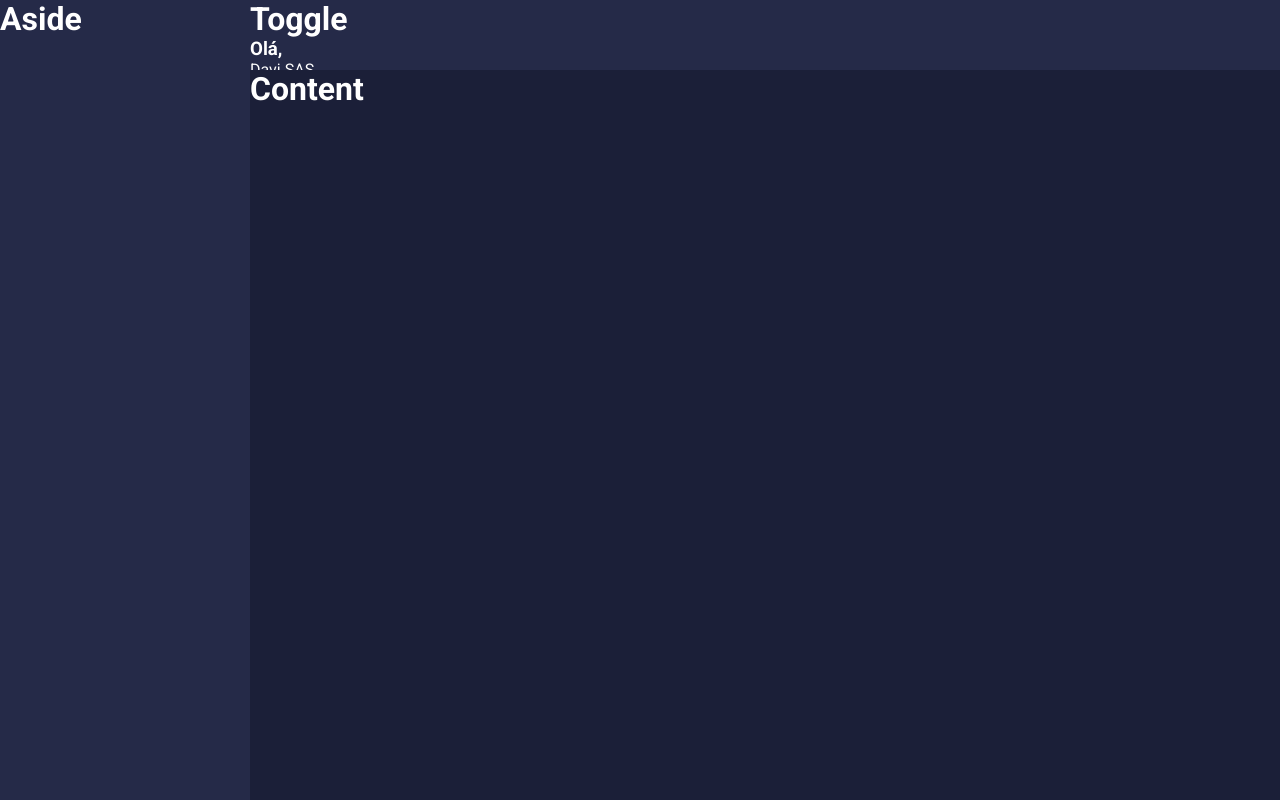
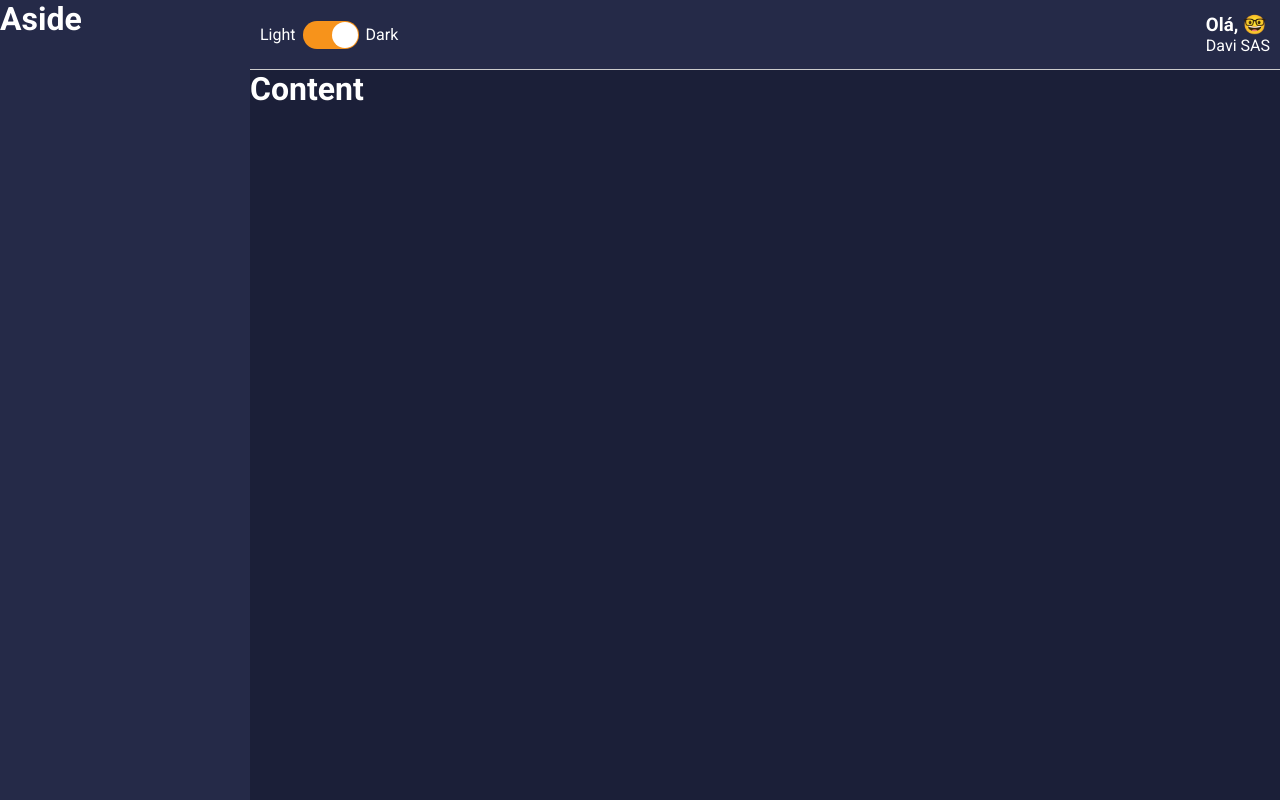
Before and after one commit to ivad8080/minha-carteira2, a React (Create React App) app: page / in a window 1280 px wide. Built offline with nearby package versions, Linux system fonts and the light colour scheme.

Commit message:
Minor Updates

```diff
--- a/package.json
+++ b/package.json
@@ -13,6 +13,7 @@
     "react": "^17.0.2",
     "react-dom": "^17.0.2",
     "react-scripts": "4.0.3",
+    "react-switch": "^6.0.0",
     "styled-components": "^5.2.1",
     "typescript": "^4.1.2",
     "web-vitals": "^1.0.1"
--- a/src/components/MainHeader/index.tsx
+++ b/src/components/MainHeader/index.tsx
@@ -1,4 +1,8 @@
-import React from 'react';
+import React, {useMemo} from 'react';
+
+import Toggle from '../Toggle';
+
+import emojis from '../../utils/emojis';
 
 import {
         Container,
@@ -8,11 +12,17 @@
 } from './styles';
 
 const MainHeader: React.FC = () => {
+
+    const emoji = useMemo(() => {
+        const indice = Math.floor(Math.random() * emojis.length);
+        return emojis[indice];
+    },[]);
+
     return (
         <Container>
-            <h1>Toggle</h1>
+            <Toggle />
             <Profile>
-                <Welcome>Olá,</Welcome>
+                <Welcome>Olá, {emoji}</Welcome>
                 <UserName>Davi SAS</UserName>
             </Profile>
         </Container>
--- a/src/components/MainHeader/styles.ts
+++ b/src/components/MainHeader/styles.ts
@@ -2,11 +2,17 @@
 
 export const Container = styled.div`
     grid-area: MH;
-    color: ${props => props.theme.colors.white};
     background-color: ${props => props.theme.colors.secondary};
+    display: flex;
+    justify-content: space-between;
+    align-items: center;
+    padding: 0 10px;
+    border-bottom: 1px solid ${props => props.theme.colors.gray};
 `;
 
-export const Profile = styled.div``;
+export const Profile = styled.div`
+    color: ${props => props.theme.colors.white};
+`;
 
 export const Welcome = styled.h3``;
 
--- /dev/null
+++ b/src/components/Toggle/index.tsx
@@ -0,0 +1,25 @@
+import React from 'react';
+
+import {
+    Container,
+    ToggleLabel,
+    ToggleSelector
+} from './styles';
+
+const Toggle: React.FC = () => {
+
+    return (
+        <Container>
+            <ToggleLabel>Light</ToggleLabel>
+            <ToggleSelector
+                uncheckedIcon={false}
+                checkedIcon={false}
+                onChange={() => console.log('mudou')}
+                checked
+            />
+            <ToggleLabel>Dark</ToggleLabel>
+        </Container>
+    )
+}
+
+export default Toggle;
--- /dev/null
+++ b/src/components/Toggle/styles.ts
@@ -0,0 +1,19 @@
+import styled from 'styled-components';
+import Switch, { ReactSwitchProps } from 'react-switch';
+
+export const Container = styled.div`
+    display: flex;
+    align-items: center;
+`;
+
+export const ToggleLabel = styled.span`
+    color: ${props => props.theme.colors.white}
+`;
+
+export const ToggleSelector = styled(Switch).attrs<ReactSwitchProps>(
+    ({ theme }) => ({
+        onColor: theme.colors.info,
+        offColor: theme.colors.warning
+    }))<ReactSwitchProps>`
+    margin: 0 7px;
+`;
--- /dev/null
+++ b/src/utils/emojis.ts
@@ -0,0 +1,2 @@
+/* eslint-disable import/no-anonymous-default-export */
+export default ['🙂','🙃','🤑','🤒','🤓','🤔'];
```
Also changed, not shown: 1 other file (tests, documents, lock files or other folders).
